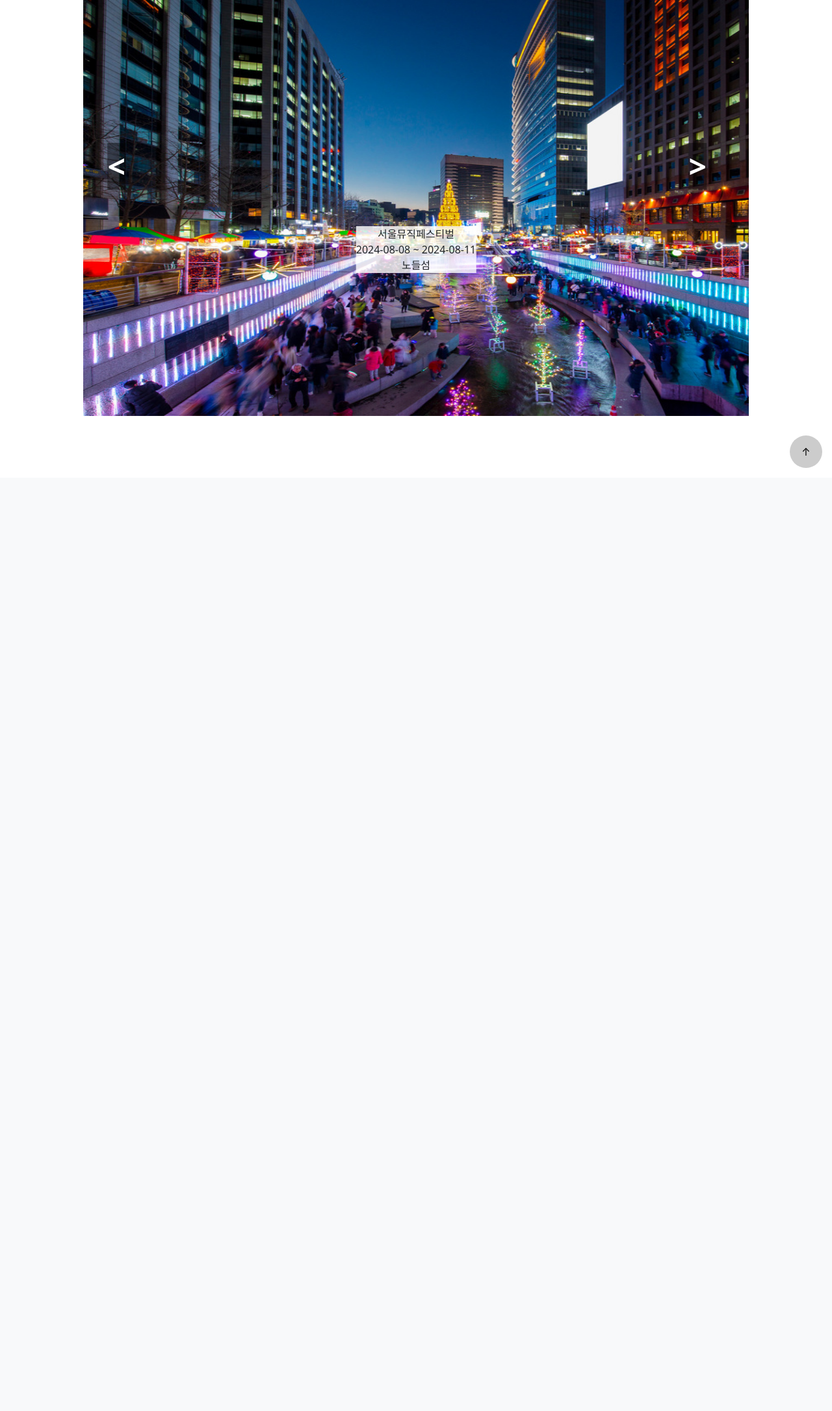
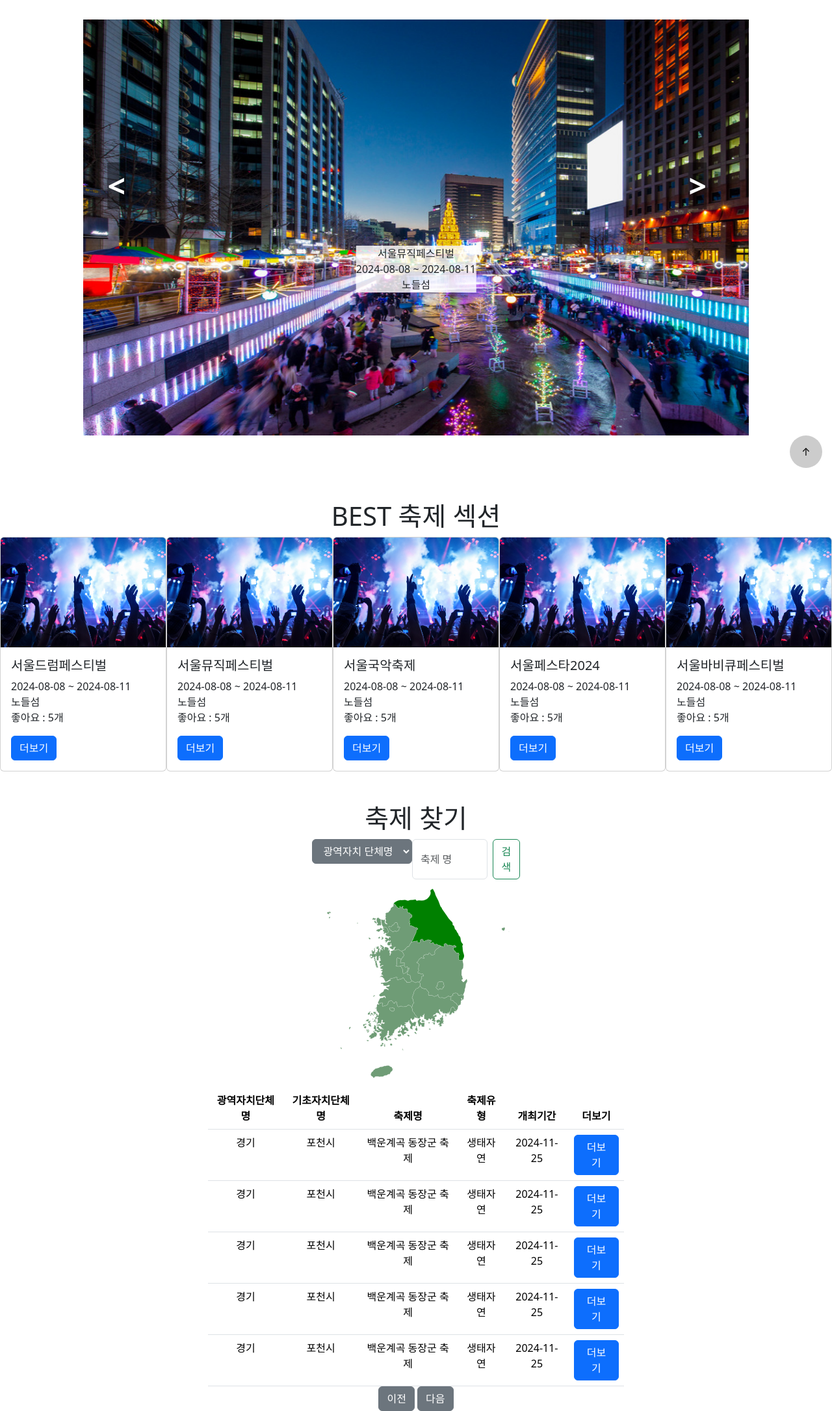
Before and after one commit to ParkMini/2024-Nationwide-Skills-Competition-Gwanju, a PHP site: page / in a window 1280 px wide. Shown: the part 65-2236 px from the top of the page at 65% size. Before the commit the page ends 785 px from the top, so only its background shows below. Run offline with PHP 8.4, Linux system fonts and the light colour scheme; grey boxes are pictures that could not be loaded.

Commit message:
BEST 축제 섹션 및 축제 찾기 섹션 완성

```diff
--- a/css/style.css
+++ b/css/style.css
@@ -85,9 +85,9 @@ input[name="upcommingSlideToggle"] {
 
 #upcommingSlide {
     width: 80%;
-    margin: 0 auto;
     display: flex;
     overflow: hidden;
+    margin: 30px auto 0;
 }
 
 #upcommingSlide .slide {
@@ -185,3 +185,39 @@ input[name="upcommingSlideToggle"] {
 #upcommingSlideToggle3:checked ~ #upcommingSlide .slide {
     animation: slideAnimation3 12s infinite;
 }
+
+/* BEST 축제 섹션 */
+#festivalOfTheMonth {
+    display: flex;
+    justify-content: space-around;
+}
+
+#festivalOfTheMonthTitle {
+    text-align: center;
+    margin-top: 100px;
+}
+
+input[name="festivalOfTheMonthToggle"],
+.서울드럼페스티벌, .서울뮤직페스티벌, .서울국악축제, .서울페스타2024, .서울바비큐페스티벌 {
+    display: none;
+}
+
+#festivalOfTheMonthToggleClose:not(:checked) ~ #festivalOfTheMonthModal {
+    display: block;
+}
+
+#서울드럼페스티벌토글:checked ~ #festivalOfTheMonthModal .서울드럼페스티벌,
+#서울뮤직페스티벌토글:checked ~ #festivalOfTheMonthModal .서울뮤직페스티벌,
+#서울국악축제토글:checked ~ #festivalOfTheMonthModal .서울국악축제,
+#서울페스타2024토글:checked ~ #festivalOfTheMonthModal .서울페스타2024,
+#서울바비큐페스티벌토글:checked ~ #festivalOfTheMonthModal .서울바비큐페스티벌 {
+    display: block;
+}
+
+#서울드럼페스티벌토글:checked ~ #festivalOfTheMonthModal #totalVisitorTable .서울드럼페스티벌,
+#서울뮤직페스티벌토글:checked ~ #festivalOfTheMonthModal #totalVisitorTable .서울뮤직페스티벌,
+#서울국악축제토글:checked ~ #festivalOfTheMonthModal #totalVisitorTable .서울국악축제,
+#서울페스타2024토글:checked ~ #festivalOfTheMonthModal #totalVisitorTable .서울페스타2024,
+#서울바비큐페스티벌토글:checked ~ #festivalOfTheMonthModal #totalVisitorTable .서울바비큐페스티벌 {
+    display: table-row;
+}
--- a/index.html
+++ b/index.html
@@ -150,6 +150,280 @@
     </div>
 </div>
 
+<!-- 이달의 축제 섹션 -->
+<input type="radio" name="festivalOfTheMonthToggle" id="서울드럼페스티벌토글">
+<input type="radio" name="festivalOfTheMonthToggle" id="서울뮤직페스티벌토글">
+<input type="radio" name="festivalOfTheMonthToggle" id="서울국악축제토글">
+<input type="radio" name="festivalOfTheMonthToggle" id="서울페스타2024토글">
+<input type="radio" name="festivalOfTheMonthToggle" id="서울바비큐페스티벌토글">
+<input type="radio" name="festivalOfTheMonthToggle" id="festivalOfTheMonthToggleClose" checked>
+<h1 id="festivalOfTheMonthTitle">BEST 축제 섹션</h1>
+<div id="festivalOfTheMonth">
+    <div class="card" style="width: 18rem;">
+        <img src="./2024%20제59회%20전국기능경기대회%20과제출제(광주)_2/선수제공파일/images/CK_cm08188656_l.jpg" class="card-img-top"
+             alt="이미지">
+        <div class="card-body">
+            <h5 class="card-title">서울드럼페스티벌</h5>
+            <p class="card-text">2024-08-08 ~ 2024-08-11<br>노들섬<br>좋아요 : 5개</p>
+            <label for="서울드럼페스티벌토글" class="btn btn-primary">더보기</label>
+        </div>
+    </div>
+    <div class="card" style="width: 18rem;">
+        <img src="./2024%20제59회%20전국기능경기대회%20과제출제(광주)_2/선수제공파일/images/CK_cm08188656_l.jpg" class="card-img-top"
+             alt="이미지">
+        <div class="card-body">
+            <h5 class="card-title">서울뮤직페스티벌</h5>
+            <p class="card-text">2024-08-08 ~ 2024-08-11<br>노들섬<br>좋아요 : 5개</p>
+            <label for="서울뮤직페스티벌토글" class="btn btn-primary">더보기</label>
+        </div>
+    </div>
+    <div class="card" style="width: 18rem;">
+        <img src="./2024%20제59회%20전국기능경기대회%20과제출제(광주)_2/선수제공파일/images/CK_cm08188656_l.jpg" class="card-img-top"
+             alt="이미지">
+        <div class="card-body">
+            <h5 class="card-title">서울국악축제</h5>
+            <p class="card-text">2024-08-08 ~ 2024-08-11<br>노들섬<br>좋아요 : 5개</p>
+            <label for="서울국악축제토글" class="btn btn-primary">더보기</label>
+        </div>
+    </div>
+    <div class="card" style="width: 18rem;">
+        <img src="./2024%20제59회%20전국기능경기대회%20과제출제(광주)_2/선수제공파일/images/CK_cm08188656_l.jpg" class="card-img-top"
+             alt="이미지">
+        <div class="card-body">
+            <h5 class="card-title">서울페스타2024</h5>
+            <p class="card-text">2024-08-08 ~ 2024-08-11<br>노들섬<br>좋아요 : 5개</p>
+            <label for="서울페스타2024토글" class="btn btn-primary">더보기</label>
+        </div>
+    </div>
+    <div class="card" style="width: 18rem;">
+        <img src="./2024%20제59회%20전국기능경기대회%20과제출제(광주)_2/선수제공파일/images/CK_cm08188656_l.jpg" class="card-img-top"
+             alt="이미지">
+        <div class="card-body">
+            <h5 class="card-title">서울바비큐페스티벌</h5>
+            <p class="card-text">2024-08-08 ~ 2024-08-11<br>노들섬<br>좋아요 : 5개</p>
+            <label for="서울바비큐페스티벌토글" class="btn btn-primary">더보기</label>
+        </div>
+    </div>
+</div>
+
+<div class="modal fade show" id="festivalOfTheMonthModal" tabindex="-1" aria-labelledby="festivalOfTheMonthModalLabel"
+     aria-modal="true"
+     role="dialog">
+    <div class="modal-dialog modal-dialog-centered">
+        <div class="modal-content">
+            <div class="modal-header">
+                <h1 class="modal-title fs-5 서울드럼페스티벌">서울드럼페스티벌</h1>
+                <h1 class="modal-title fs-5 서울뮤직페스티벌">서울뮤직페스티벌</h1>
+                <h1 class="modal-title fs-5 서울국악축제">서울국악축제</h1>
+                <h1 class="modal-title fs-5 서울페스타2024">서울페스타2024</h1>
+                <h1 class="modal-title fs-5 서울바비큐페스티벌">서울바비큐페스티벌</h1>
+                <label for="festivalOfTheMonthToggleClose" class="btn-close"></label>
+            </div>
+            <div class="modal-body">
+                <img src="./2024%20제59회%20전국기능경기대회%20과제출제(광주)_2/선수제공파일/images/CK_cm08188656_l.jpg" alt="이미지"
+                     width="100%" class="서울드럼페스티벌">
+                <img src="./2024%20제59회%20전국기능경기대회%20과제출제(광주)_2/선수제공파일/images/CK_cm08188656_l.jpg" alt="이미지"
+                     width="100%" class="서울뮤직페스티벌">
+                <img src="./2024%20제59회%20전국기능경기대회%20과제출제(광주)_2/선수제공파일/images/CK_cm08188656_l.jpg" alt="이미지"
+                     width="100%" class="서울국악축제">
+                <img src="./2024%20제59회%20전국기능경기대회%20과제출제(광주)_2/선수제공파일/images/CK_cm08188656_l.jpg" alt="이미지"
+                     width="100%" class="서울페스타2024">
+                <img src="./2024%20제59회%20전국기능경기대회%20과제출제(광주)_2/선수제공파일/images/CK_cm08188656_l.jpg" alt="이미지"
+                     width="100%" class="서울바비큐페스티벌">
+                <table class="table">
+                    <tr>
+                        <th scope="col">축제 기간</th>
+                        <td class="서울드럼페스티벌">2024-08-08 ~ 2024-08-11</td>
+                        <td class="서울뮤직페스티벌">2024-08-08 ~ 2024-08-11</td>
+                        <td class="서울국악축제">2024-08-08 ~ 2024-08-11</td>
+                        <td class="서울페스타2024">2024-08-08 ~ 2024-08-11</td>
+                        <td class="서울바비큐페스티벌">2024-08-08 ~ 2024-08-11</td>
+                    </tr>
+                    <tr>
+                        <th scope="col">개최 장소</th>
+                        <td class="서울드럼페스티벌">노들섬</td>
+                        <td class="서울뮤직페스티벌">노들섬</td>
+                        <td class="서울국악축제">노들섬</td>
+                        <td class="서울페스타2024">노들섬</td>
+                        <td class="서울바비큐페스티벌">노들섬</td>
+                    </tr>
+                    <tr>
+                        <th scope="col">축제 개최조직</th>
+                        <td class="서울드럼페스티벌">서울시 문화예술과</td>
+                        <td class="서울뮤직페스티벌">서울시 문화예술과</td>
+                        <td class="서울국악축제">서울시 문화예술과</td>
+                        <td class="서울페스타2024">서울시 문화예술과</td>
+                        <td class="서울바비큐페스티벌">서울시 문화예술과</td>
+                    </tr>
+                    <tr>
+                        <th scope="col">담당 지자체</th>
+                        <td class="서울드럼페스티벌">서울시청</td>
+                        <td class="서울뮤직페스티벌">서울시청</td>
+                        <td class="서울국악축제">서울시청</td>
+                        <td class="서울페스타2024">서울시청</td>
+                        <td class="서울바비큐페스티벌">서울시청</td>
+                    </tr>
+                    <tr>
+                        <th scope="col">담당 부서</th>
+                        <td class="서울드럼페스티벌">문화예술과</td>
+                        <td class="서울뮤직페스티벌">문화예술과</td>
+                        <td class="서울국악축제">문화예술과</td>
+                        <td class="서울페스타2024">문화예술과</td>
+                        <td class="서울바비큐페스티벌">문화예술과</td>
+                    </tr>
+                    <tr>
+                        <th scope="col">담당자 직책</th>
+                        <td class="서울드럼페스티벌">주무관</td>
+                        <td class="서울뮤직페스티벌">주무관</td>
+                        <td class="서울국악축제">주무관</td>
+                        <td class="서울페스타2024">주무관</td>
+                        <td class="서울바비큐페스티벌">주무관</td>
+                    </tr>
+                    <tr>
+                        <th scope="col">담당자명</th>
+                        <td class="서울드럼페스티벌">이유빈</td>
+                        <td class="서울뮤직페스티벌">이유빈</td>
+                        <td class="서울국악축제">이유빈</td>
+                        <td class="서울페스타2024">이유빈</td>
+                        <td class="서울바비큐페스티벌">이유빈</td>
+                    </tr>
+                    <tr>
+                        <th scope="col">담당자 연락처</th>
+                        <td class="서울드럼페스티벌">02-6222-0991</td>
+                        <td class="서울뮤직페스티벌">02-6222-0991</td>
+                        <td class="서울국악축제">02-6222-0991</td>
+                        <td class="서울페스타2024">02-6222-0991</td>
+                        <td class="서울바비큐페스티벌">02-6222-0991</td>
+                    </tr>
+                </table>
+                <table id="totalVisitorTable" class="table">
+                    <tr>
+                        <th scope="col">내국인 수</th>
+                        <th scope="col">축제 기간</th>
+                        <th scope="col">축제 기간</th>
+                    </tr>
+                    <tr class="서울드럼페스티벌">
+                        <td>12500</td>
+                        <td>12500</td>
+                        <td>0</td>
+                    </tr>
+                    <tr class="서울뮤직페스티벌">
+                        <td>12500</td>
+                        <td>12500</td>
+                        <td>0</td>
+                    </tr>
+                    <tr class="서울국악축제">
+                        <td>12500</td>
+                        <td>12500</td>
+                        <td>0</td>
+                    </tr>
+                    <tr class="서울페스타2024">
+                        <td>12500</td>
+                        <td>12500</td>
+                        <td>0</td>
+                    </tr>
+                    <tr class="서울바비큐페스티벌">
+                        <td>12500</td>
+                        <td>12500</td>
+                        <td>0</td>
+                    </tr>
+                </table>
+
+            </div>
+            <div class="modal-footer">
+                <button type="button" class="btn btn-success">좋아요</button>
+                <button type="button" class="btn btn-danger">싫어요</button>
+                <button type="button" class="btn btn-primary">내 여행 일정에 추가</button>
+                <label for="festivalOfTheMonthToggleClose" class="btn btn-secondary">닫기</label>
+            </div>
+        </div>
+    </div>
+</div>
+
+<div id="findFestival" class="mt-5 text-center">
+    <h1 class="text-center">축제 찾기</h1>
+    <form class="d-flex w-25 m-auto" role="search">
+        <div class="dropdown">
+            <select class="btn btn-secondary dropdown-toggle">
+                <option value="광역자치 단체명">광역자치 단체명</option>
+                <option value="기초자치 단체명">기초자치 단체명</option>
+                <option value="축제유형">축제유형</option>
+                <option value="축제 시작일">축제 시작일</option>
+            </select>
+        </div>
+        <input class="form-control me-2" type="search" placeholder="축제 명" aria-label="Search">
+        <button class="btn btn-outline-success w-25" type="submit">검색</button>
+    </form>
+    <img src="./2024%20제59회%20전국기능경기대회%20과제출제(광주)_2/선수제공파일/maps/kr.svg" alt="남한" class="w-25">
+    <table class="table w-50 m-auto">
+        <thead>
+        <tr>
+            <th scope="col">광역자치단체명</th>
+            <th scope="col">기초자치단체명</th>
+            <th scope="col">축제명</th>
+            <th scope="col">축제유형</th>
+            <th scope="col">개최기간</th>
+            <th scope="col">더보기</th>
+        </tr>
+        </thead>
+        <tbody>
+        <tr>
+            <td>경기</td>
+            <td>포천시</td>
+            <td>백운계곡 동장군 축제</td>
+            <td>생태자연</td>
+            <td>2024-11-25</td>
+            <td>
+                <button class="btn btn-primary">더보기</button>
+            </td>
+        </tr>
+        <tr>
+            <td>경기</td>
+            <td>포천시</td>
+            <td>백운계곡 동장군 축제</td>
+            <td>생태자연</td>
+            <td>2024-11-25</td>
+            <td>
+                <button class="btn btn-primary">더보기</button>
+            </td>
+        </tr>
+        <tr>
+            <td>경기</td>
+            <td>포천시</td>
+            <td>백운계곡 동장군 축제</td>
+            <td>생태자연</td>
+            <td>2024-11-25</td>
+            <td>
+                <button class="btn btn-primary">더보기</button>
+            </td>
+        </tr>
+        <tr>
+            <td>경기</td>
+            <td>포천시</td>
+            <td>백운계곡 동장군 축제</td>
+            <td>생태자연</td>
+            <td>2024-11-25</td>
+            <td>
+                <button class="btn btn-primary">더보기</button>
+            </td>
+        </tr>
+        <tr>
+            <td>경기</td>
+            <td>포천시</td>
+            <td>백운계곡 동장군 축제</td>
+            <td>생태자연</td>
+            <td>2024-11-25</td>
+            <td>
+                <button class="btn btn-primary">더보기</button>
+            </td>
+        </tr>
+        </tbody>
+    </table>
+    <button class="btn btn-secondary">이전</button>
+    <button class="btn btn-secondary">다음</button>
+
+</div>
+
 <!-- TOP 버튼 -->
 <a href="#top">
     <div id="topBtn">↑</div>
```
Also changed, not shown: 2024 제59회 전국기능경기대회 과제출제(광주)_2/선수제공파일/maps/kr.svg.
